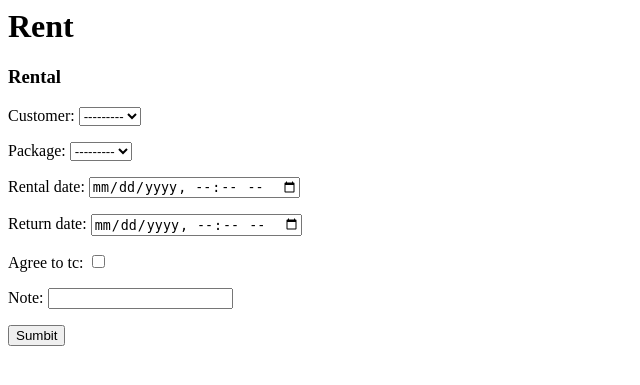
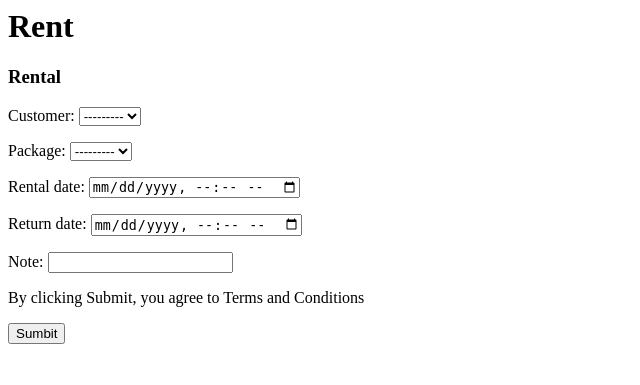
Before and after one commit to mariomarine/RIM, a Django app: template rim/rentals/templates/rentals/rent.html in a window 1280 px wide. Shown: the top 385 px of the page, without its empty margins (0-640 px from the left). Run offline with Django 3.2, Linux system fonts and the light colour scheme; the template is opened without the code that fills it: values that come from a table or form of the project are taken from there, others are empty.

Commit message:
Remove Terms and Conditions field

```diff
--- a/rim/rentals/models.py
+++ b/rim/rentals/models.py
@@ -52,7 +52,6 @@ class Rental(models.Model):
     rental_date = models.DateTimeField('start date')
     return_date = models.DateTimeField('end date')
     returned = models.BooleanField(default=False)
-    agree_to_tc = models.BooleanField(default=False)
     note = models.CharField(max_length=200)
 
 class Gear(models.Model):
--- a/rim/rentals/templates/rentals/rent.html
+++ b/rim/rentals/templates/rentals/rent.html
@@ -3,6 +3,7 @@
     {% csrf_token %}
     <h3> Rental </h3>
     {{ rental_form.as_p }}
+    <p>By clicking Submit, you agree to Terms and Conditions</p>
     <input type='submit' value='Sumbit' />
 </form>
 <script type='text/javascript'>
```
Also changed, not shown: rim/rentals/migrations/0019_remove_rental_agree_to_tc.py (added).
